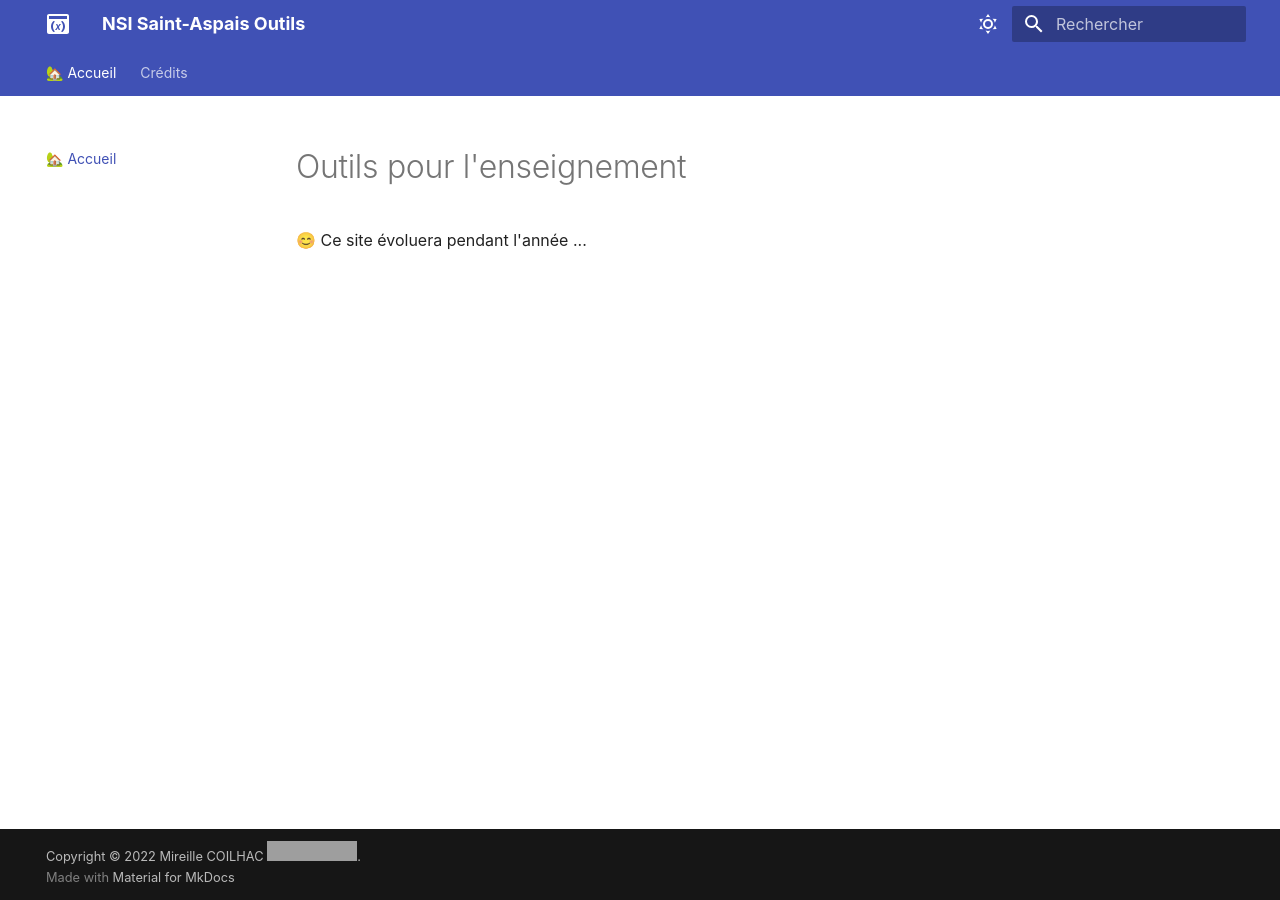
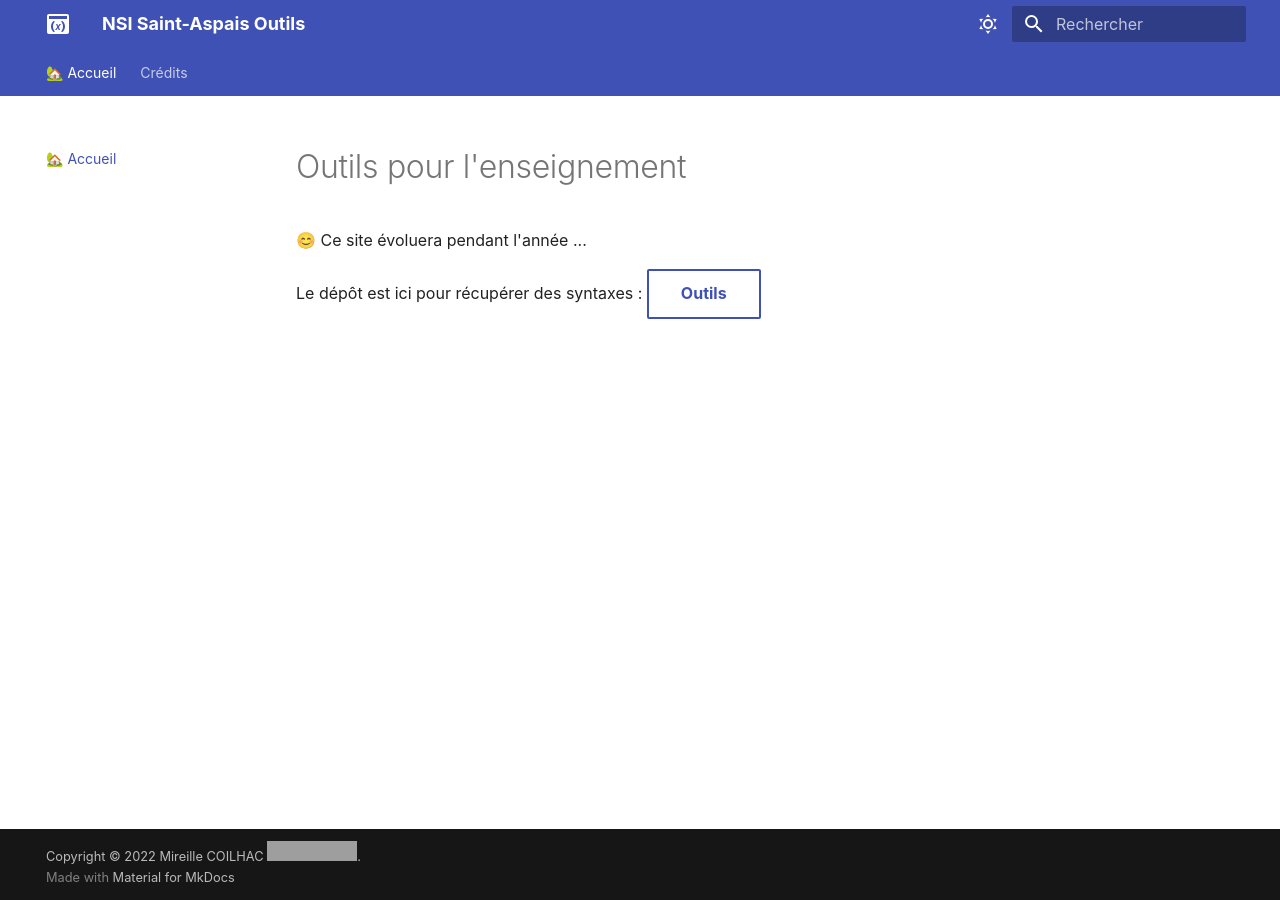
Before and after one commit to lilabidi/nsi-lil, an MkDocs documentation site: the page built from docs/index.md, in a window 1280 px wide. Built offline with MkDocs 1.6.1 and Material for MkDocs 9.7.7, drawn with Linux system fonts in a browser that asks for light colours; grey boxes are pictures that could not be loaded.

Commit message:
Lien dépôt

```diff
--- a/docs/index.md
+++ b/docs/index.md
@@ -1,3 +1,6 @@
 # Outils pour l'enseignement
 
 😊 Ce site évoluera pendant l'année ...
+
+
+Le dépôt est ici pour récupérer des syntaxes : [Outils](https://forge.aeif.fr/mcoilhac/outils){ .md-button target="_blank" rel="noopener" }
```
